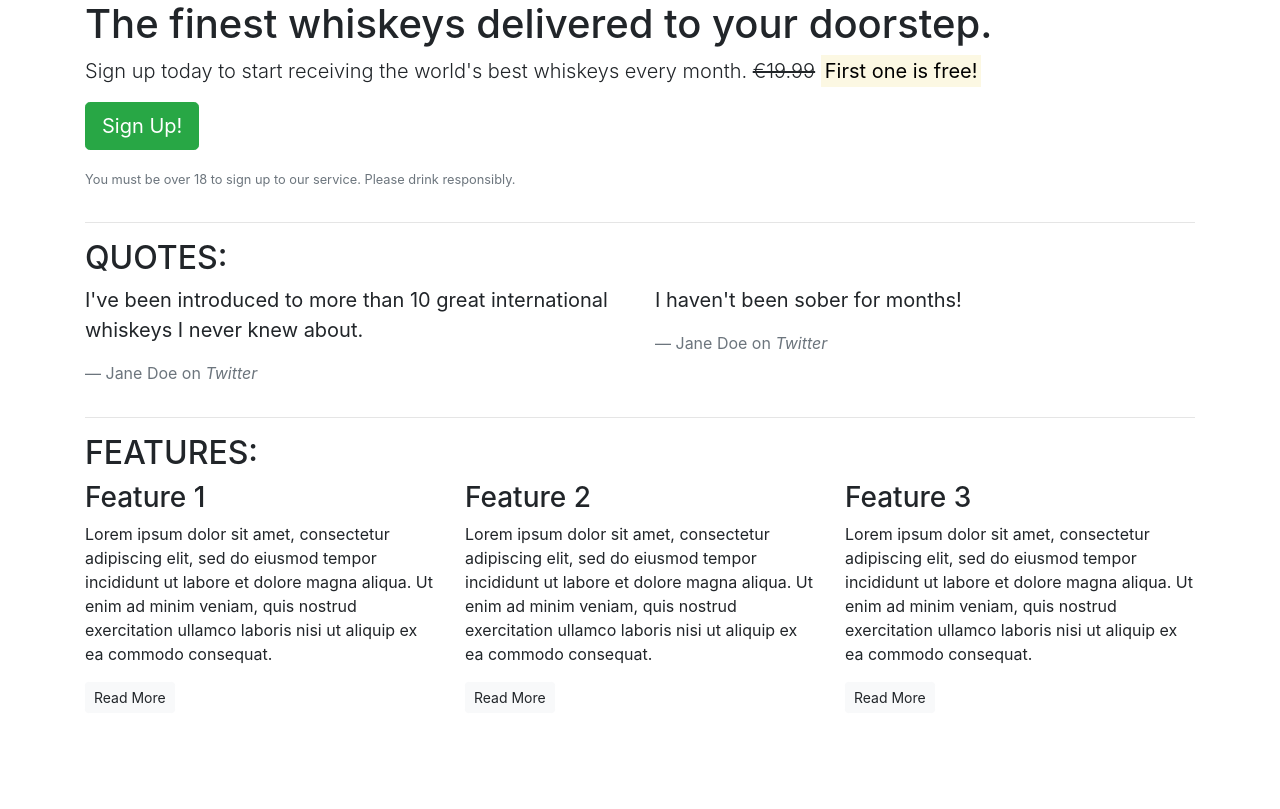
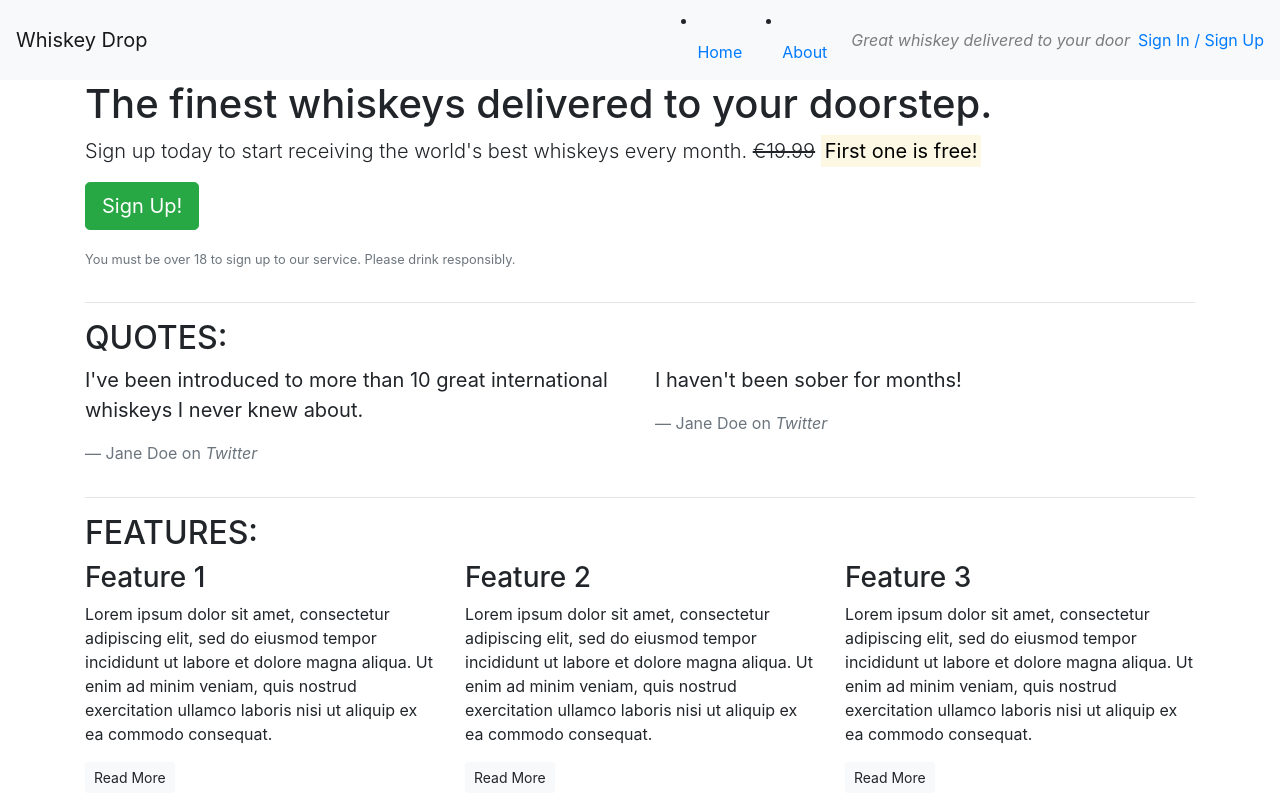
Before and after one commit to Silver25/bootstrap-try, a plain HTML site: page index.html in a window 1280 px wide. Drawn offline with nearby package versions, Linux system fonts and the light colour scheme.

Commit message:
Add navigation bar on top

```diff
--- a/index.html
+++ b/index.html
@@ -9,6 +9,18 @@
 </head>
 
 <body>
+    <nav class="navbar navbar-light bg-light navbar-expand-sm"> <!-- Navigation bar-->
+        <a href="/" class="navbar-brand">Whiskey Drop</a>  <!--text-based brand name link header-->
+
+        <ul class="navbar-nav mr-auto"></ul>  <!-- Menu to pages-->
+            <li class="active nav-item mr-2"><a class="nav-link" href="/">Home</a></li>
+            <li class="nav-item mr-2"><a class="nav-link" href="">About</a></li>
+        </ul>
+        <!-- marketing text -->
+        <p class="navbar-text my-auto mr-2"><i>Great whiskey delivered to your door</i></p>
+        <a href="/login">Sign In / Sign Up</a>
+    </nav>
+
     <article class="container">
         <!-- Callout -->
         <div class="row">
@@ -31,6 +43,7 @@
                     <h2 class="text-uppercase">Quotes:</h2>
                 </div>
             </div>
+
             <div class="row">
                 <div class="col-12 col-md-6">
                     <blockquote class="blockquote">
@@ -56,6 +69,7 @@
                     <h2 class="text-uppercase">Features:</h2>
                 </div>
             </div>
+
             <div class="row">
                 <div class="col-12 col-md-6 col-lg-4">
                     <div class="feature">
@@ -64,6 +78,7 @@
                         <p><a class="btn btn-sm btn-light" href="">Read More</a></p>
                     </div>
                 </div>
+
                 <div class="col-12 col-md-6 col-lg-4">
                     <div class="feature">
                         <h3>Feature 2</h3>
@@ -71,6 +86,7 @@
                         <p><a class="btn btn-sm btn-light" href="">Read More</a></p>
                     </div>
                 </div>
+
                 <div class="col-12 d-md-none d-lg-block col-lg-4">
                     <div class="feature">
                         <h3>Feature 3</h3>
```
